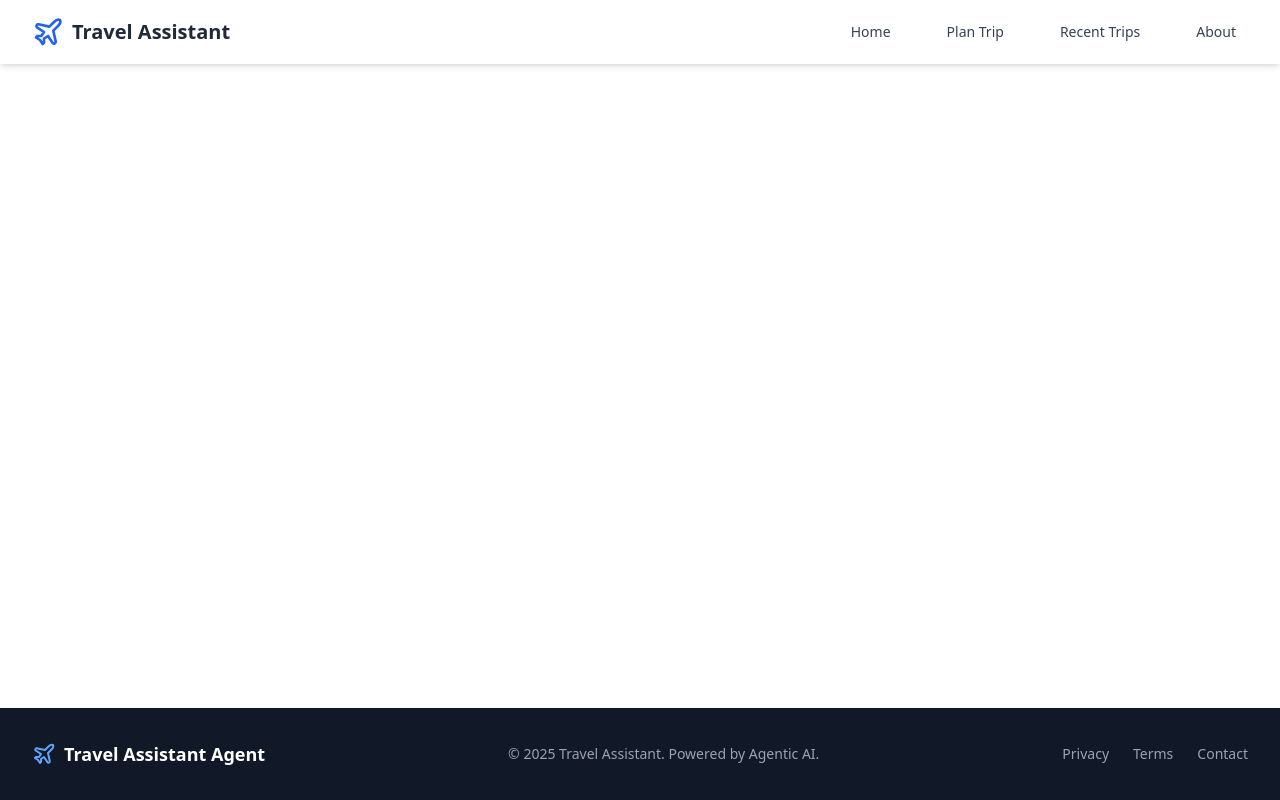
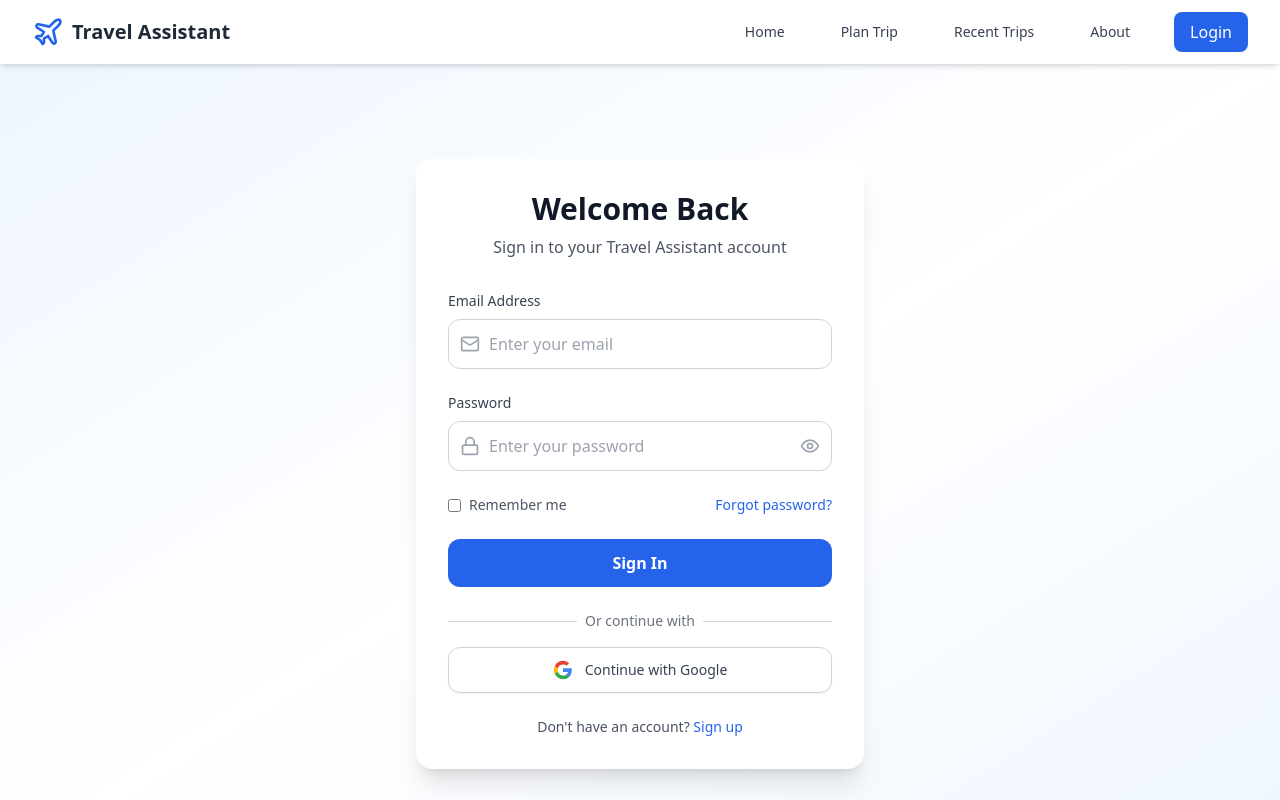
Before and after one commit to UDM11/Travel_Assistant_System, a React (Vite) app in the folder frontend/: page /login in a window 1280 px wide. Shown: the top 800 px of the page. Built offline with nearby package versions, Linux system fonts and the light colour scheme.

Commit message:
create a login page

```diff
--- a/frontend/src/App.tsx
+++ b/frontend/src/App.tsx
@@ -9,6 +9,7 @@
 import AdminMessages from "./pages/AdminMessages";
 import Terms from "./pages/Terms";
 import Privacy from "./pages/Privacy";
+import Login from "./pages/Login";
 
 function App() {
   return (
@@ -25,6 +26,7 @@
             <Route path="/admin/messages" element={<AdminMessages />} />
             <Route path="/terms" element={<Terms />} />
             <Route path="/privacy" element={<Privacy />} />
+            <Route path="/login" element={<Login />} />
           </Routes>
         </main>
         <Footer />
--- a/frontend/src/components/Navbar.tsx
+++ b/frontend/src/components/Navbar.tsx
@@ -25,7 +25,7 @@
             <span className="text-xl font-bold text-gray-800">Travel Assistant</span>
           </Link>
 
-          <div className="hidden md:flex space-x-8">
+          <div className="hidden md:flex items-center space-x-8">
             {links.map((link) => (
               <Link
                 key={link.to}
@@ -39,6 +39,12 @@
                 {link.label}
               </Link>
             ))}
+            <Link
+              to="/login"
+              className="bg-blue-600 text-white px-4 py-2 rounded-lg hover:bg-blue-700 transition-colors font-medium"
+            >
+              Login
+            </Link>
           </div>
 
           <button
--- /dev/null
+++ b/frontend/src/pages/Login.tsx
@@ -0,0 +1,148 @@
+import { useState } from 'react';
+import { motion } from 'framer-motion';
+import { Mail, Lock, Eye, EyeOff } from 'lucide-react';
+
+const Login = () => {
+  const [formData, setFormData] = useState({
+    email: '',
+    password: ''
+  });
+  const [showPassword, setShowPassword] = useState(false);
+  const [isLoading, setIsLoading] = useState(false);
+
+  const handleChange = (e: React.ChangeEvent<HTMLInputElement>) => {
+    setFormData({ ...formData, [e.target.name]: e.target.value });
+  };
+
+  const handleSubmit = async (e: React.FormEvent) => {
+    e.preventDefault();
+    setIsLoading(true);
+
+    // Simulate login
+    setTimeout(() => {
+      setIsLoading(false);
+      alert('Login successful!');
+    }, 1000);
+  };
+
+  const handleGoogleLogin = () => {
+    // Google OAuth login
+    window.open('https://accounts.google.com/oauth/authorize?client_id=your-client-id&redirect_uri=your-redirect-uri&scope=email profile&response_type=code', '_blank');
+  };
+
+  return (
+    <div className="min-h-screen bg-gradient-to-br from-blue-50 via-white to-blue-50 flex items-center justify-center px-6 py-12">
+      <motion.div
+        initial={{ opacity: 0, y: 20 }}
+        animate={{ opacity: 1, y: 0 }}
+        transition={{ duration: 0.5 }}
+        className="max-w-md w-full bg-white rounded-2xl shadow-xl p-8"
+      >
+        <div className="text-center mb-8">
+          <h1 className="text-3xl font-bold text-gray-900 mb-2">Welcome Back</h1>
+          <p className="text-gray-600">Sign in to your Travel Assistant account</p>
+        </div>
+
+        <form onSubmit={handleSubmit} className="space-y-6">
+          <div>
+            <label htmlFor="email" className="block text-sm font-medium text-gray-700 mb-2">
+              Email Address
+            </label>
+            <div className="relative">
+              <Mail className="absolute left-3 top-1/2 transform -translate-y-1/2 text-gray-400 w-5 h-5" />
+              <input
+                type="email"
+                id="email"
+                name="email"
+                value={formData.email}
+                onChange={handleChange}
+                placeholder="Enter your email"
+                className="w-full pl-10 pr-4 py-3 border border-gray-300 rounded-xl focus:ring-2 focus:ring-blue-500 focus:border-transparent outline-none transition"
+                required
+              />
+            </div>
+          </div>
+
+          <div>
+            <label htmlFor="password" className="block text-sm font-medium text-gray-700 mb-2">
+              Password
+            </label>
+            <div className="relative">
+              <Lock className="absolute left-3 top-1/2 transform -translate-y-1/2 text-gray-400 w-5 h-5" />
+              <input
+                type={showPassword ? 'text' : 'password'}
+                id="password"
+                name="password"
+                value={formData.password}
+                onChange={handleChange}
+                placeholder="Enter your password"
+                className="w-full pl-10 pr-12 py-3 border border-gray-300 rounded-xl focus:ring-2 focus:ring-blue-500 focus:border-transparent outline-none transition"
+                required
+              />
+              <button
+                type="button"
+                onClick={() => setShowPassword(!showPassword)}
+                className="absolute right-3 top-1/2 transform -translate-y-1/2 text-gray-400 hover:text-gray-600"
+              >
+                {showPassword ? <EyeOff className="w-5 h-5" /> : <Eye className="w-5 h-5" />}
+              </button>
+            </div>
+          </div>
+
+          <div className="flex items-center justify-between">
+            <label className="flex items-center">
+              <input type="checkbox" className="rounded border-gray-300 text-blue-600 focus:ring-blue-500" />
+              <span className="ml-2 text-sm text-gray-600">Remember me</span>
+            </label>
+            <a href="#" className="text-sm text-blue-600 hover:text-blue-700">
+              Forgot password?
+            </a>
+          </div>
+
+          <button
+            type="submit"
+            disabled={isLoading}
+            className="w-full bg-blue-600 text-white py-3 rounded-xl font-semibold hover:bg-blue-700 focus:ring-4 focus:ring-blue-200 transition disabled:opacity-50"
+          >
+            {isLoading ? 'Signing in...' : 'Sign In'}
+          </button>
+        </form>
+
+        <div className="mt-6">
+          <div className="relative">
+            <div className="absolute inset-0 flex items-center">
+              <div className="w-full border-t border-gray-300" />
+            </div>
+            <div className="relative flex justify-center text-sm">
+              <span className="px-2 bg-white text-gray-500">Or continue with</span>
+            </div>
+          </div>
+
+          <button
+            onClick={handleGoogleLogin}
+            className="mt-4 w-full flex items-center justify-center px-4 py-3 border border-gray-300 rounded-xl shadow-sm bg-white text-sm font-medium text-gray-700 hover:bg-gray-50 focus:ring-4 focus:ring-blue-200 transition"
+          >
+            <svg className="w-5 h-5 mr-3" viewBox="0 0 24 24">
+              <path fill="#4285F4" d="M22.56 12.25c0-.78-.07-1.53-.2-2.25H12v4.26h5.92c-.26 1.37-1.04 2.53-2.21 3.31v2.77h3.57c2.08-1.92 3.28-4.74 3.28-8.09z"/>
+              <path fill="#34A853" d="M12 23c2.97 0 5.46-.98 7.28-2.66l-3.57-2.77c-.98.66-2.23 1.06-3.71 1.06-2.86 0-5.29-1.93-6.16-4.53H2.18v2.84C3.99 20.53 7.7 23 12 23z"/>
+              <path fill="#FBBC05" d="M5.84 14.09c-.22-.66-.35-1.36-.35-2.09s.13-1.43.35-2.09V7.07H2.18C1.43 8.55 1 10.22 1 12s.43 3.45 1.18 4.93l2.85-2.22.81-.62z"/>
+              <path fill="#EA4335" d="M12 5.38c1.62 0 3.06.56 4.21 1.64l3.15-3.15C17.45 2.09 14.97 1 12 1 7.7 1 3.99 3.47 2.18 7.07l3.66 2.84c.87-2.6 3.3-4.53 6.16-4.53z"/>
+            </svg>
+            Continue with Google
+          </button>
+        </div>
+
+        <div className="mt-6 text-center">
+          <p className="text-sm text-gray-600">
+            Don't have an account?{' '}
+            <a href="#" className="text-blue-600 hover:text-blue-700 font-medium">
+              Sign up
+            </a>
+          </p>
+        </div>
+      </motion.div>
+    </div>
+  );
+};
+
+export default Login;
```
